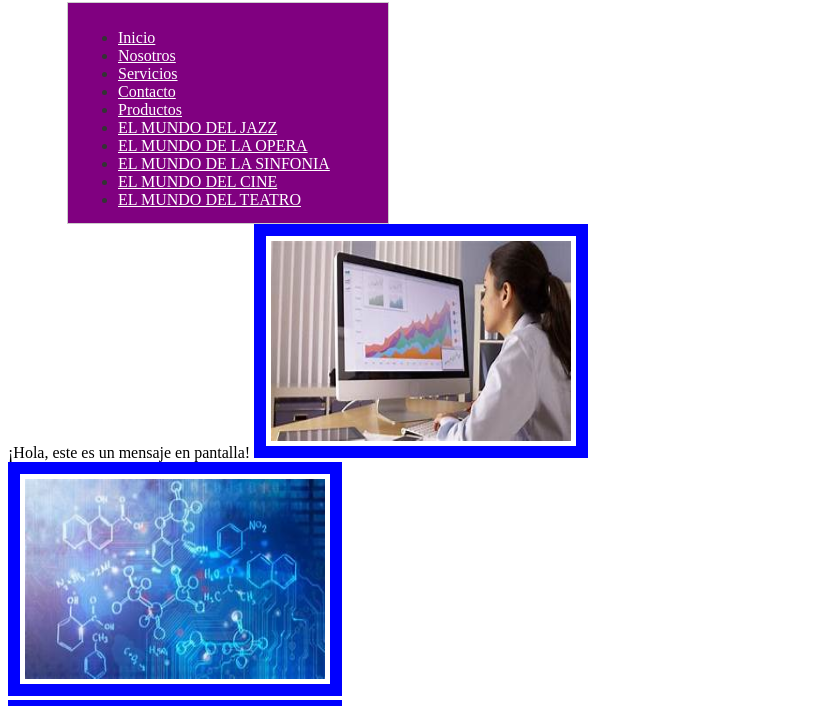
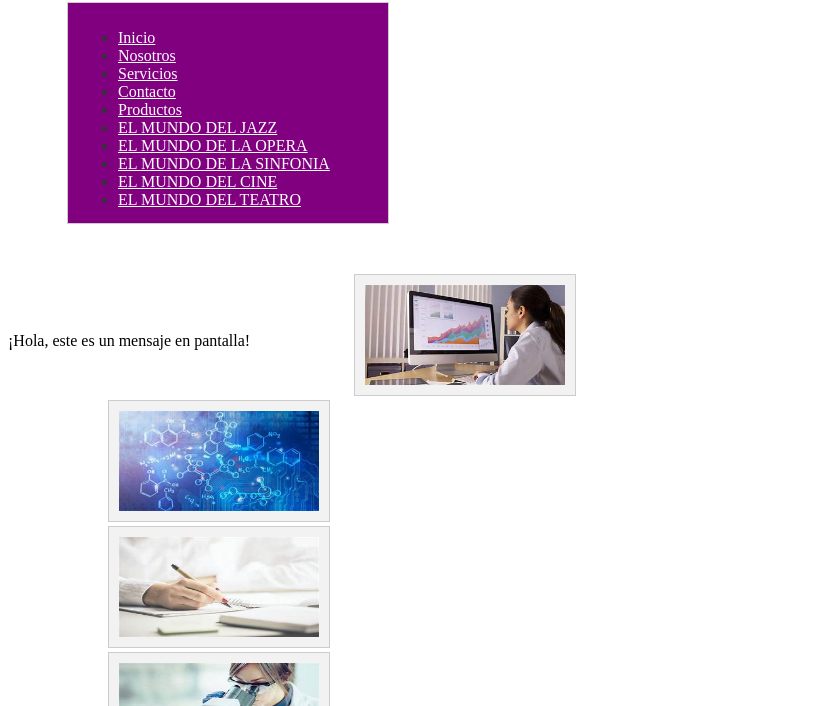
Before and after one commit to Dantedeflorencia/Aje, a plain HTML site: page index.html in a window 1280 px wide. Shown: the part 94-800 px from the top of the page, without its empty margins (0-826 px from the left). Drawn offline with Linux system fonts and the light colour scheme.

Commit message:
Add files via upload

```diff
--- a/estilos.css
+++ b/estilos.css
@@ -27,14 +27,16 @@ margin-block: ;
 } */
 
 img {
-  padding: 5px;
-  border: 12px solid blue; /* Agrega un borde sólido de 2 píxeles de ancho y color rojo */
   position: relative;
-    width: 300px;
-    height: 200px;
-    /*top: 50%;
-    left: 50%;
-    transform: translate(-50%, -50%);*/
+    top: 50px; /* Desplazamiento desde su posición original */
+    left: 100px; /* Desplazamiento desde su posición original */
+    width: 200px;
+    height: 100px;
+    background-color: #f2f2f2;
+    border: 1px solid #ccc;
+    padding: 10px;
+    font-size: 16px;
+    color: #333;
 }
 
 
```
